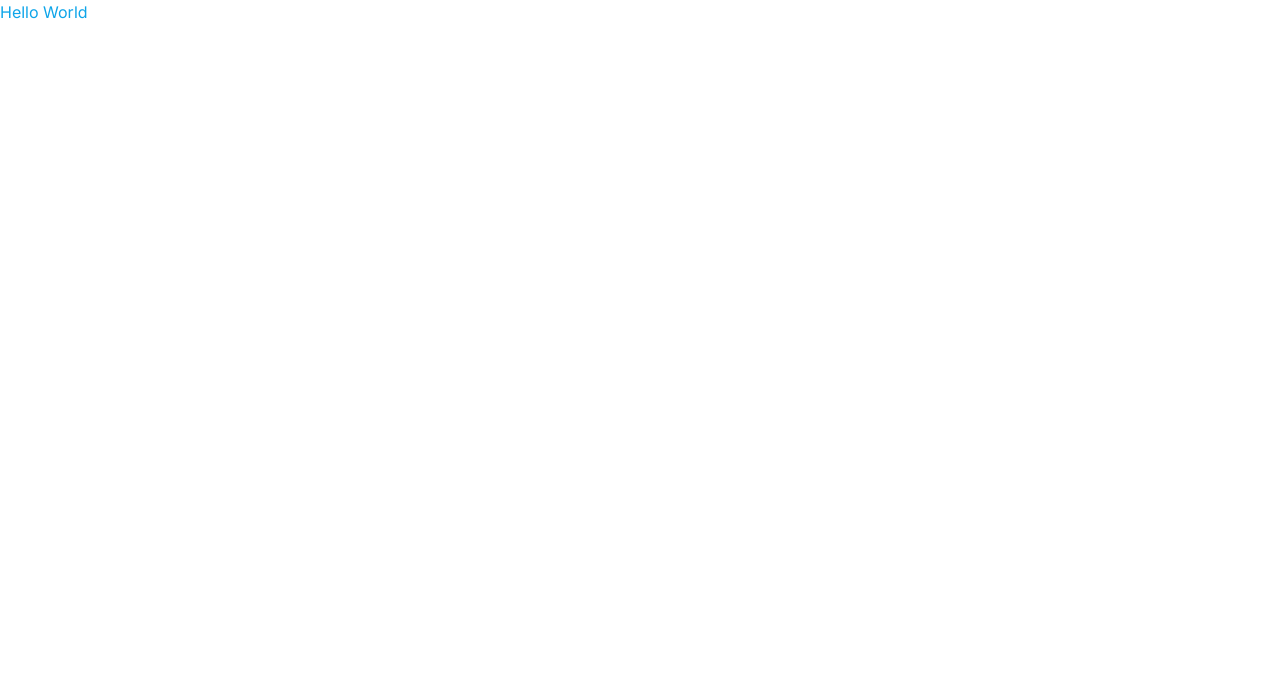
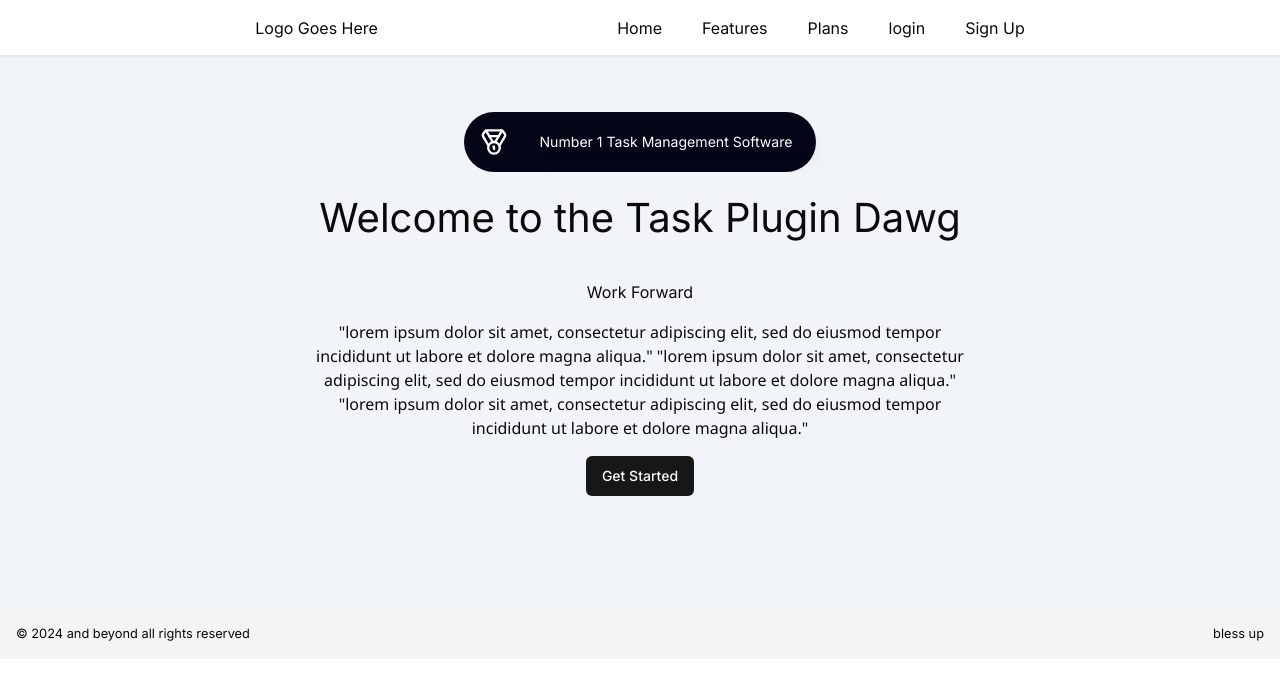
Before and after one commit to aaronaltman/trello-code-tutorial, a Next.js app: page / in a window 1280 px wide. Shown: the top 680 px of the page. Built offline with nearby package versions, Linux system fonts and the light colour scheme.

Commit message:
trello app

```diff
--- /dev/null
+++ b/app/(marketing)/_components/footer.tsx
@@ -0,0 +1,10 @@
+import React from "react";
+
+export default function Footer() {
+  return (
+    <footer className="bottom-0 flex p-4 flex-row justify-between">
+      <small>&copy; 2024 and beyond all rights reserved</small>
+      <small>bless up</small>
+    </footer>
+  );
+}
--- /dev/null
+++ b/app/(marketing)/_components/navbar.tsx
@@ -0,0 +1,18 @@
+import React from "react";
+
+export default function Navbar() {
+  return (
+    <header className="fixed flex items-center top-0 w-full h-14 bg-white px-4 border-b shadow-sm">
+      <nav className="flex justify-evenly w-full">
+        <h1 className="">Logo Goes Here</h1>
+        <ul className="flex gap-10">
+          <li>Home</li>
+          <li>Features</li>
+          <li>Plans</li>
+          <li>login</li>
+          <li>Sign Up</li>
+        </ul>
+      </nav>
+    </header>
+  );
+}
--- /dev/null
+++ b/app/(marketing)/layout.tsx
@@ -0,0 +1,19 @@
+import React from "react";
+import Navbar from "./_components/navbar";
+import Footer from "./_components/footer";
+
+type LayoutProps = {
+  children: React.ReactNode;
+};
+
+export default function Layout({ children }: LayoutProps) {
+  return (
+    <section className=" bg-gray-100">
+      <Navbar />
+      <main className="p-28 bg-slate-100">
+        <h2>{children}</h2>
+      </main>
+      <Footer />
+    </section>
+  );
+}
--- /dev/null
+++ b/app/(marketing)/page.tsx
@@ -0,0 +1,38 @@
+import { Button } from "@/components/ui/button";
+import { Medal } from "lucide-react";
+import React from "react";
+import { Noto_Sans } from "next/font/google";
+import { cn } from "@/lib/utils";
+
+const textFont = Noto_Sans({
+  subsets: ["latin"],
+  weight: ["100", "200", "300", "400", "500", "600", "700", "800", "900"],
+});
+
+export default function MarketingPage() {
+  return (
+    <section className="flex flex-col justify-center items-center">
+      <div className="flex flex-col justify-center items-center">
+        <div className="flex space-x-4 items-center justify-center max-w-sm text-center bg-slate-950 rounded-full">
+          <Medal className="p-4 text-white" size={60} />
+          <h1 className="text-white pr-6 text-[0.88rem] shadow-lg">
+            Number 1 Task Management Software
+          </h1>
+        </div>
+        <h2 className="p-4 text-[2.5rem]">Welcome to the Task Plugin Dawg</h2>
+        <h2 className="p-4">Work Forward</h2>
+      </div>
+      <div className="flex justify-center items-center max-w-2xl text-center">
+        <p className={cn("text-small", textFont.className)}>
+          "lorem ipsum dolor sit amet, consectetur adipiscing elit, sed do
+          eiusmod tempor incididunt ut labore et dolore magna aliqua." "lorem
+          ipsum dolor sit amet, consectetur adipiscing elit, sed do eiusmod
+          tempor incididunt ut labore et dolore magna aliqua." "lorem ipsum
+          dolor sit amet, consectetur adipiscing elit, sed do eiusmod tempor
+          incididunt ut labore et dolore magna aliqua."
+        </p>
+      </div>
+      <Button className="p-4 mt-4">Get Started</Button>
+    </section>
+  );
+}
--- a/app/page.tsx
+++ /dev/null
@@ -1,5 +0,0 @@
-import Image from "next/image";
-
-export default function Home() {
-  return <main className="text-sky-500">Hello World</main>;
-}
--- a/app/users/[id]/page.tsx
+++ /dev/null
@@ -1,5 +0,0 @@
-import React from "react";
-
-export default function Page() {
-  return <div>P</div>;
-}
--- /dev/null
+++ b/components/ui/button.tsx
@@ -0,0 +1,56 @@
+import * as React from "react"
+import { Slot } from "@radix-ui/react-slot"
+import { cva, type VariantProps } from "class-variance-authority"
+
+import { cn } from "@/lib/utils"
+
+const buttonVariants = cva(
+  "inline-flex items-center justify-center whitespace-nowrap rounded-md text-sm font-medium ring-offset-background transition-colors focus-visible:outline-none focus-visible:ring-2 focus-visible:ring-ring focus-visible:ring-offset-2 disabled:pointer-events-none disabled:opacity-50",
+  {
+    variants: {
+      variant: {
+        default: "bg-primary text-primary-foreground hover:bg-primary/90",
+        destructive:
+          "bg-destructive text-destructive-foreground hover:bg-destructive/90",
+        outline:
+          "border border-input bg-background hover:bg-accent hover:text-accent-foreground",
+        secondary:
+          "bg-secondary text-secondary-foreground hover:bg-secondary/80",
+        ghost: "hover:bg-accent hover:text-accent-foreground",
+        link: "text-primary underline-offset-4 hover:underline",
+      },
+      size: {
+        default: "h-10 px-4 py-2",
+        sm: "h-9 rounded-md px-3",
+        lg: "h-11 rounded-md px-8",
+        icon: "h-10 w-10",
+      },
+    },
+    defaultVariants: {
+      variant: "default",
+      size: "default",
+    },
+  }
+)
+
+export interface ButtonProps
+  extends React.ButtonHTMLAttributes<HTMLButtonElement>,
+    VariantProps<typeof buttonVariants> {
+  asChild?: boolean
+}
+
+const Button = React.forwardRef<HTMLButtonElement, ButtonProps>(
+  ({ className, variant, size, asChild = false, ...props }, ref) => {
+    const Comp = asChild ? Slot : "button"
+    return (
+      <Comp
+        className={cn(buttonVariants({ variant, size, className }))}
+        ref={ref}
+        {...props}
+      />
+    )
+  }
+)
+Button.displayName = "Button"
+
+export { Button, buttonVariants }
--- a/package.json
+++ b/package.json
@@ -9,6 +9,7 @@
     "lint": "next lint"
   },
   "dependencies": {
+    "@radix-ui/react-slot": "^1.0.2",
     "class-variance-authority": "^0.7.0",
     "clsx": "^2.0.0",
     "lucide-react": "^0.299.0",
```
Also changed, not shown: 1 other file (tests, documents, lock files or other folders).
